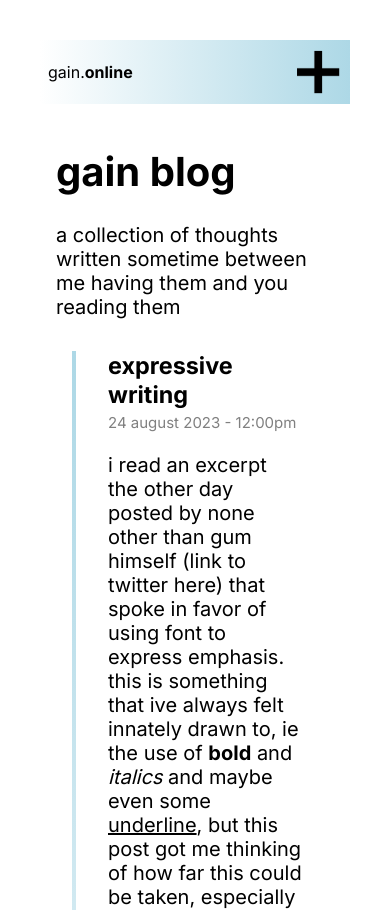
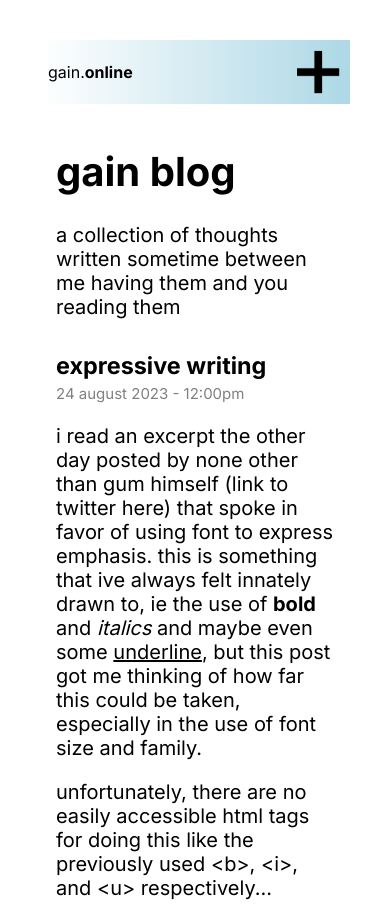
Before and after one commit to hharris56/gain.online, a Next.js app: page /blog in a window 390 px wide. Shown: the top 910 px of the page. Built offline with nearby package versions, Linux system fonts and the light colour scheme.

Commit message:
mobile blog

```diff
--- a/src/components/blog/blog.tsx
+++ b/src/components/blog/blog.tsx
@@ -1,3 +1,6 @@
+"use client"
+
+import useIsMobile from "../../hooks/mobileHooks"
 import "./blog.css"
 
 interface BlogProps{
@@ -8,10 +11,12 @@ interface BlogProps{
 }
 
 function BlogPost(props: BlogProps){
+    const isMobile = useIsMobile()
+
     return (
         <div className="post-container" key={props.title}>
-            <div className="line-decoration" />
-            <div style={{marginRight: "2rem"}}>
+            {!isMobile? <div className="line-decoration" /> : <></>}
+            <div>
                 <h3 style={{marginBottom: "0rem", marginTop: "0rem"}}>{props.title}</h3>
                 <a style={{color: "grey", fontSize: "0.75em"}}>{props.date}</a>
                 {props.tags? <div className="tags-container">
```
